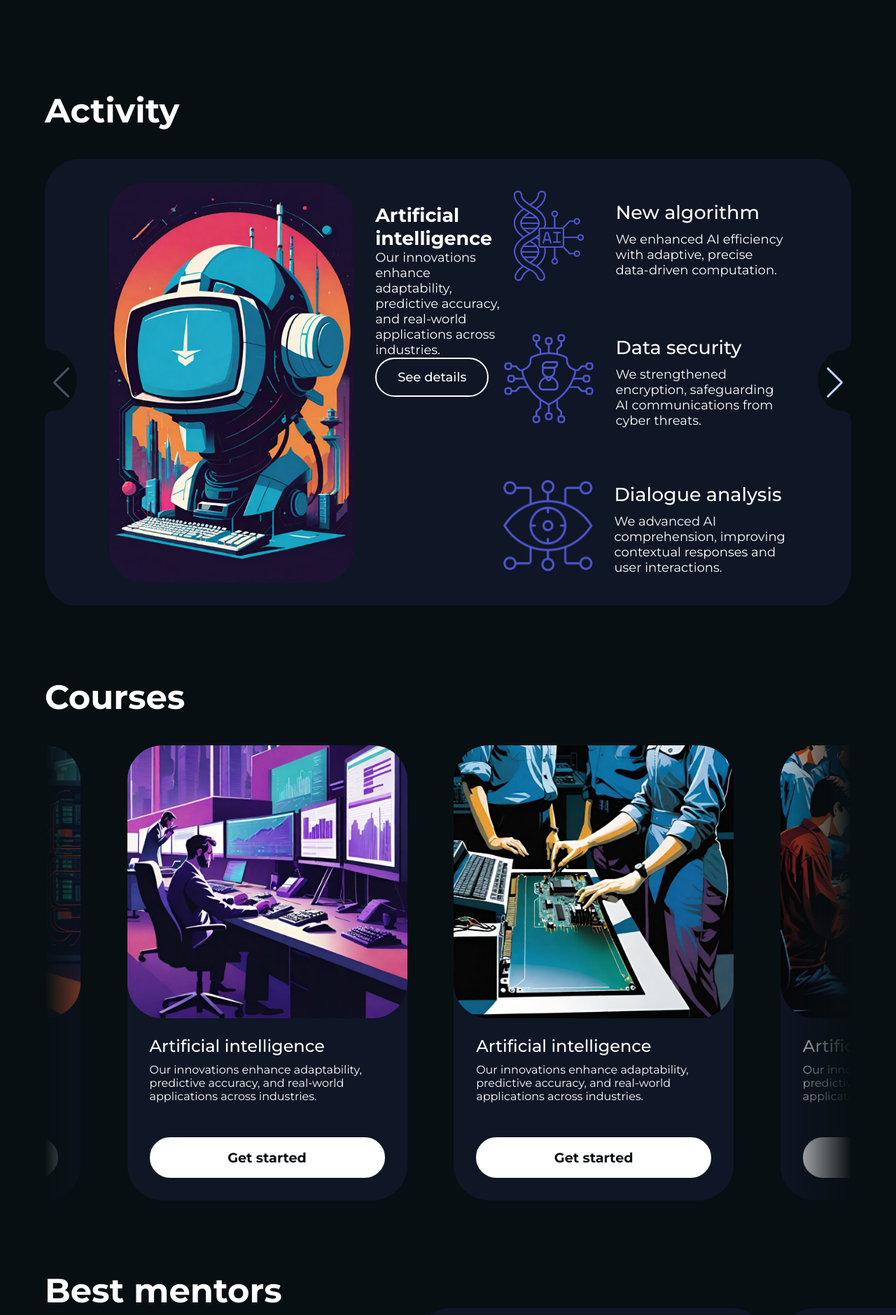
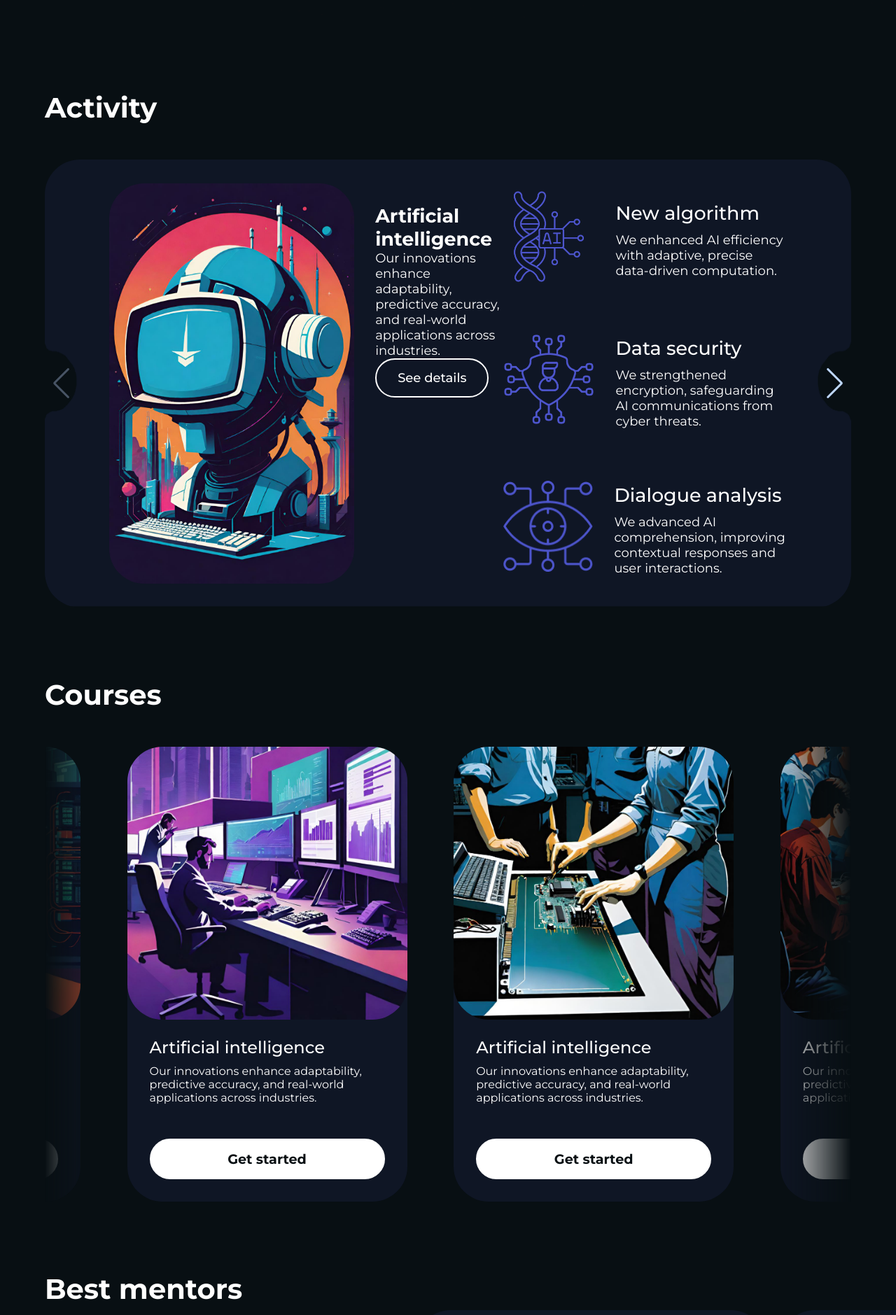
Before and after one commit to DashWisher/tech-lab, a Next.js app: page / in a window 1280 px wide. Shown: the part 760-2639 px from the top of the page at 70% size. Built offline with nearby package versions, Linux system fonts and the light colour scheme.

Commit message:
Chanched hierarchy

```diff
--- a/components/Activity.js
+++ b/components/Activity.js
@@ -25,7 +25,7 @@ export default function Activity() {
   return (
     <>
       <div className="container">
-        <h1>Activity</h1>
+        <h2>Activity</h2>
         <Swiper
           cssMode={true}
           navigation={true}
--- a/components/BestMentors.js
+++ b/components/BestMentors.js
@@ -17,7 +17,7 @@ export default function BestMentors() {
   return (
     <>
       <div className="container">
-        <h1>Best mentors</h1>
+        <h2>Best mentors</h2>
         <div className={`${styles.cards} d-flex flex-between`}>
           <div className={styles.card}>
             <div className={`${styles.content} f-col`}>
--- a/components/Courses.js
+++ b/components/Courses.js
@@ -17,7 +17,7 @@ export default function Courses() {
   return (
     <>
       <div className="container">
-        <h1>Courses</h1>
+        <h2>Courses</h2>
         <div className={`${styles.slider} d-flex`}>
           <div
             className={`${styles.cards} `}
--- a/styles/BestMentors.module.css
+++ b/styles/BestMentors.module.css
@@ -1,7 +1,7 @@
 .cards {
   width: 100%;
   height: 600px;
-  margin-top: 40px;
+  margin-top: 50px;
   justify-content: space-around;
 }
 
--- a/styles/Courses.module.css
+++ b/styles/Courses.module.css
@@ -1,7 +1,7 @@
 .slider {
   width: 100%;
   min-height: 650px;
-  margin-top: 40px;
+  margin-top: 50px;
   overflow: hidden;
   mask-image: linear-gradient(
     to right,
--- a/styles/globals.css
+++ b/styles/globals.css
@@ -18,9 +18,13 @@ h1,h2,h3,h4,h5 {
   all: unset;
 }
 
-h1,
+h1 {
+  font-size: 3em;
+  font-weight: 700;
+}
+
 h2 {
-  font-size: 3em;
+  font-size: 2.5em;
   font-weight: 700;
 }
 
@@ -306,7 +310,7 @@ footer .privacy a {
 /*---------------------------swiper----------------------------*/
 
 .swiper {
-  margin-top: 40px;
+  margin-top: 50px;
   width: 100%;
   height: 100%;
   min-width: 1100px;
```
